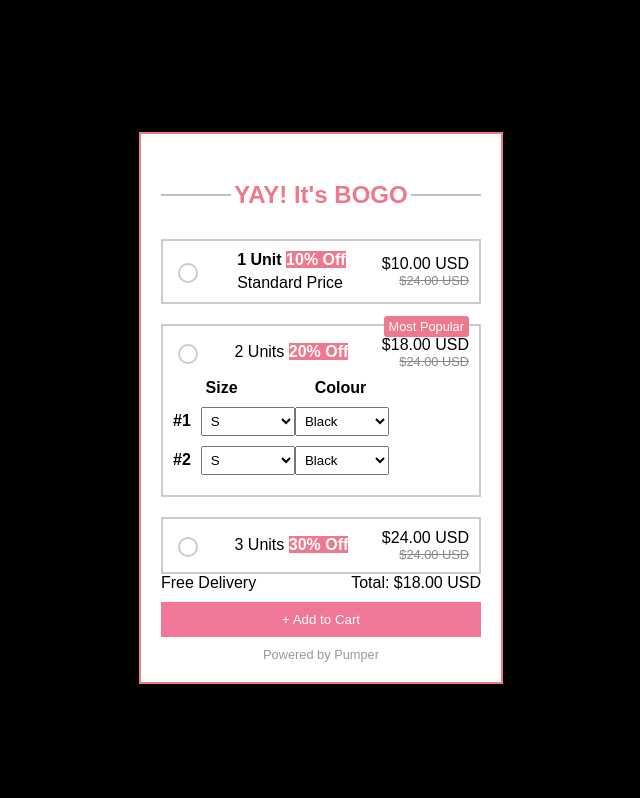
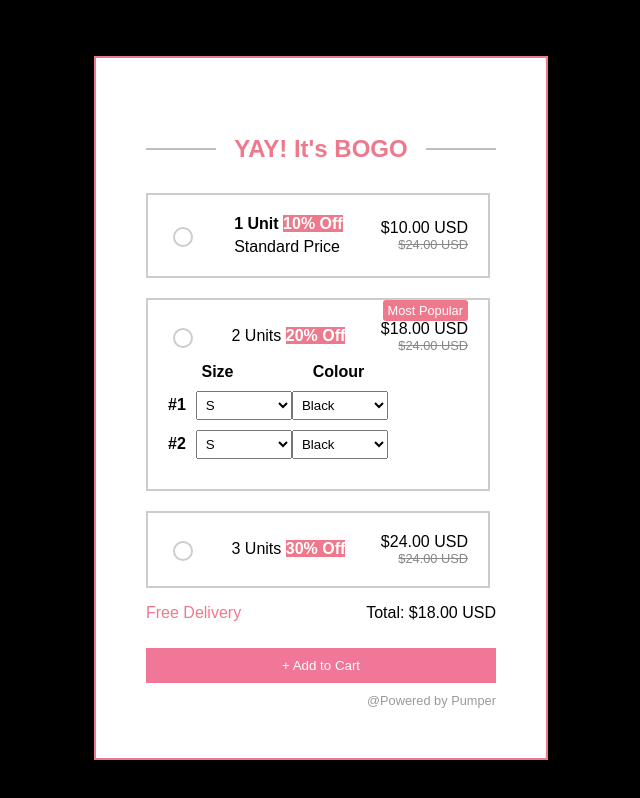
Before and after one commit to yeshu10/Dashboard-yash, a plain HTML site: page index.html in a window 1280 px wide. Shown: the whole page, without its empty margins (319-959 px from the left). Drawn offline with Linux system fonts and the light colour scheme; a script that the page names is missing.

Commit message:
updated the padding

```diff
--- a/css/styles.css
+++ b/css/styles.css
@@ -12,10 +12,12 @@ body {
     background-color: #fff;
     color: #000;
     border: 2px solid rgb(238, 121, 140);
-    padding: 20px;
-    width: 320px;
+    padding: 50px;
+    width: 350px;
     text-align: center;
+
 }
+
 
 .main-heading {
     font-size: 1.5rem;
@@ -107,6 +109,8 @@ label {
     padding: 10px;
     cursor: pointer;
     transition: 0.3s ease-in-out;
+    padding: 20px;
+    width: 300px;
 }
 
 .delivery-info {
@@ -115,8 +119,13 @@ label {
     align-items: center; /* Vertically centers the items */
 }
 
+.free-delivery {
+    color: rgb(238, 121, 140);
+}
+
 .free-delivery, .delivery-info p {
-    margin: 0; /* Remove any default margin if needed */
+    margin: 10; /* Remove any default margin if needed */
+
 }
 
 .box-header {
@@ -172,6 +181,7 @@ footer {
     margin-top: 10px;
     font-size: 0.8rem;
     color: #999;
+    text-align: right;
 }
 
 /* Hide the default radio button */
--- a/index.html
+++ b/index.html
@@ -136,7 +136,7 @@
         </div>
 
         <button class="add-to-cart">+ Add to Cart</button>
-        <footer>Powered by Pumper</footer>
+        <footer>@Powered by Pumper</footer>
     </div>
 
     <script src="scripts.js"></script>
```
